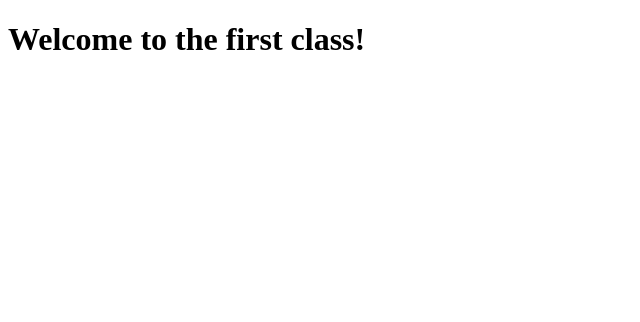
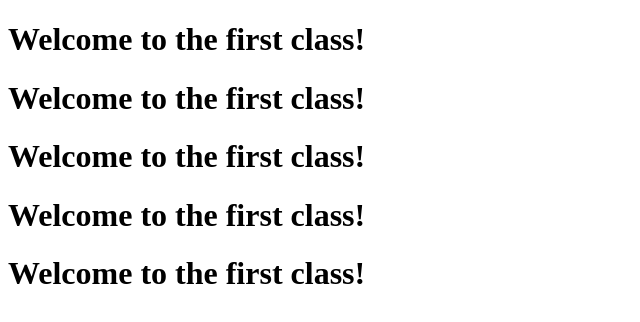
Before and after one commit to lentkowskip/class1nov, a plain HTML site: page index.html in a window 1280 px wide. Shown: the whole page, without its empty margins (0-640 px from the left). Drawn offline with Linux system fonts and the light colour scheme.

Commit message:
added a lot of text

```diff
--- a/index.html
+++ b/index.html
@@ -7,5 +7,9 @@
 </head>
 <body>
     <h1>Welcome to the first class!</h1>
+    <h1>Welcome to the first class!</h1>
+    <h1>Welcome to the first class!</h1>
+    <h1>Welcome to the first class!</h1>
+    <h1>Welcome to the first class!</h1>
 </body>
 </html>
```
